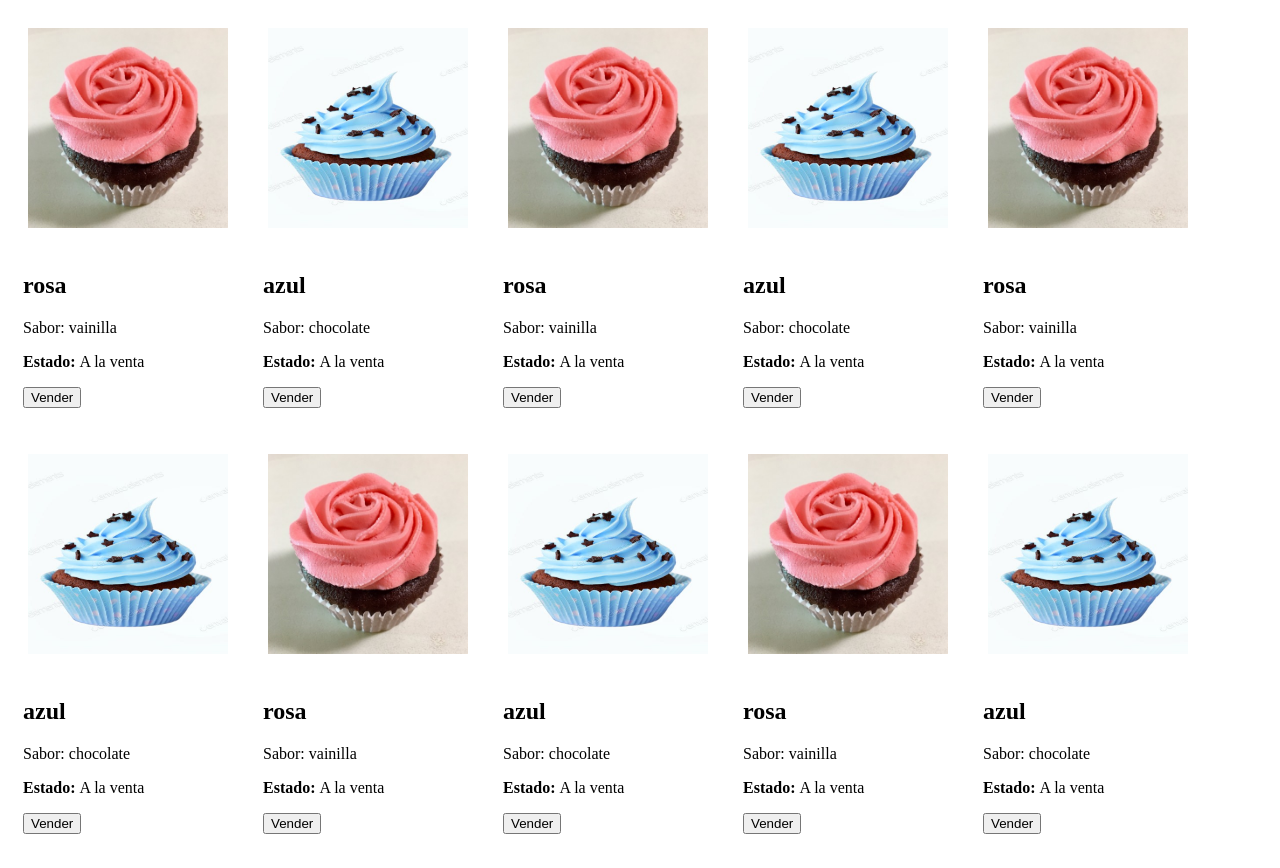
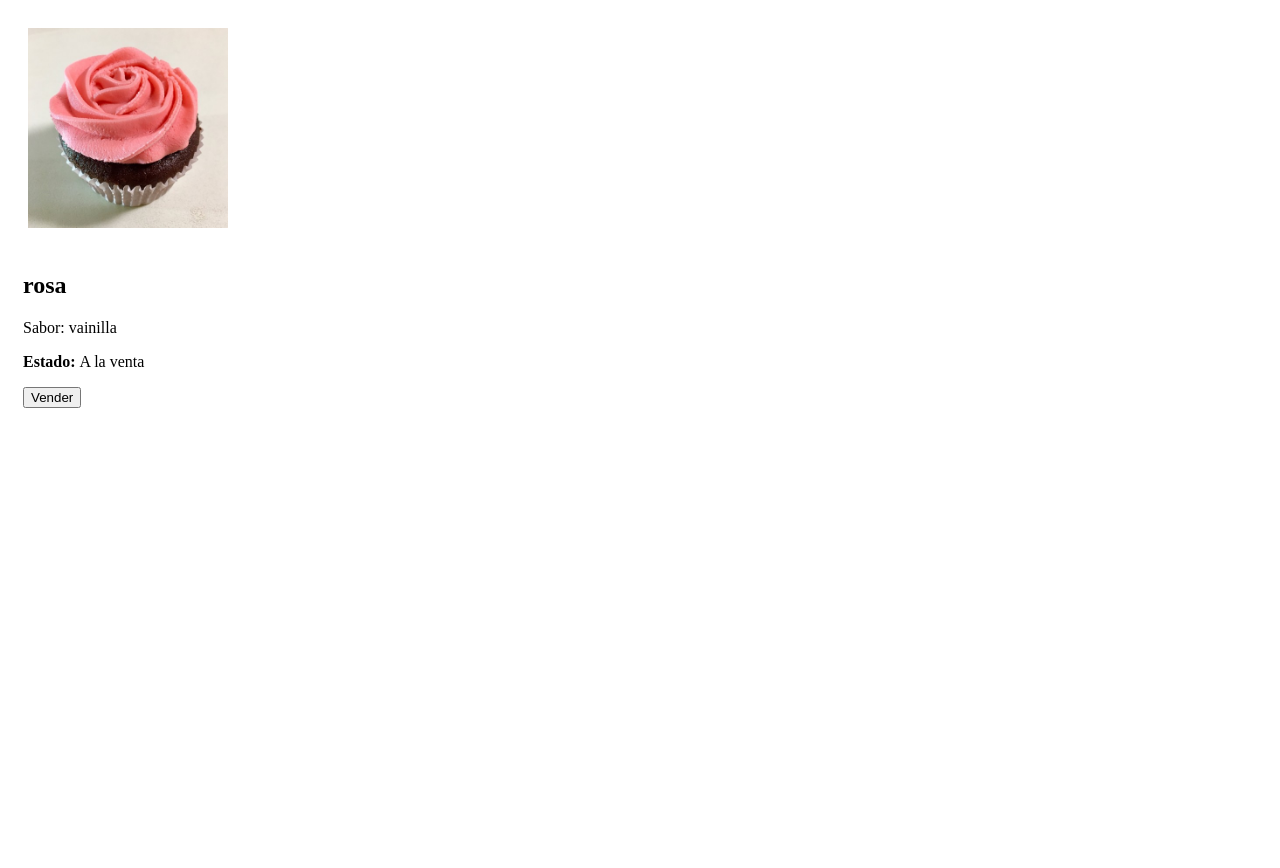
Before and after one commit to patorma/reactEDteam, a React (Create React App) app: page / in a window 1280 px wide. After the commit the page ends 800 px from the top, so only its background shows below. Built offline with nearby package versions, Linux system fonts and the light colour scheme.

Commit message:
introduccion a useEffect

```diff
--- a/src/App.js
+++ b/src/App.js
@@ -1,6 +1,6 @@
 import Cupcake from "./Cupcake";
 
-import blue from './img/blue2.jpg'
+// import blue from './img/blue2.jpg'
 import rose from './img/rose2.jpg'
 //import './App.css'
 
@@ -8,7 +8,7 @@
 const App = () => (
     <div className="container">
       <Cupcake color="rosa" sabor="vainilla" foto={rose} />
-      <Cupcake color="azul" sabor="chocolate" foto={blue} />
+      {/* <Cupcake color="azul" sabor="chocolate" foto={blue} />
       <Cupcake color="rosa" sabor="vainilla"  foto={rose}/>
       <Cupcake color="azul" sabor="chocolate" foto={blue} />
       <Cupcake color="rosa" sabor="vainilla"  foto={rose} />
@@ -16,7 +16,7 @@
       <Cupcake color="rosa" sabor="vainilla"  foto={rose} />
       <Cupcake color="azul" sabor="chocolate" foto={blue} />
       <Cupcake color="rosa" sabor="vainilla"  foto={rose}/>
-      <Cupcake color="azul" sabor="chocolate" foto={blue} />
+      <Cupcake color="azul" sabor="chocolate" foto={blue} /> */}
     </div>
   );
 
--- a/src/Cupcake.js
+++ b/src/Cupcake.js
@@ -11,16 +11,25 @@
   //recibe el nuevo valor que tendra vendido
   const vender = () => setVendido(true)
 
+  // Se hace el llamado directo a useEffect
+  // Recibe dos parametros un funcion y un valor opcional, la función se va ejecutar cada vez que mi componente se vaya a montar, actualizar, etc..
+  //useEffect va a servir para traer información
+  //ejemplo traer datos de un backend desde bd mediante api
+  useEffect(() =>{
+    //el contenido de esta funcion o la funcion como tal se va ejecutar cada vez que mi componente necesite ser renderizado nuevamente
+    console.log('Bienvenido',Date.now())
+  })
+
 
 
   return (
     <div className="cupcake" id="test">
-      {color === "azul" ? (
+      {/* {color === "azul" ? (
         <img src={foto} alt="azul" className="cake" />
       ) : (
         <img src={foto} alt="rosa" className="cakeRose" />
-      )}
-
+      )} */}
+ <img src={foto} alt="cake" className="cake" />
       <h2 className="titulo">{color}</h2>
 
       <p className="titulo2">{`Sabor: ${sabor}`}</p>
```
Also changed, not shown: 1 other file (tests, documents, lock files or other folders).
